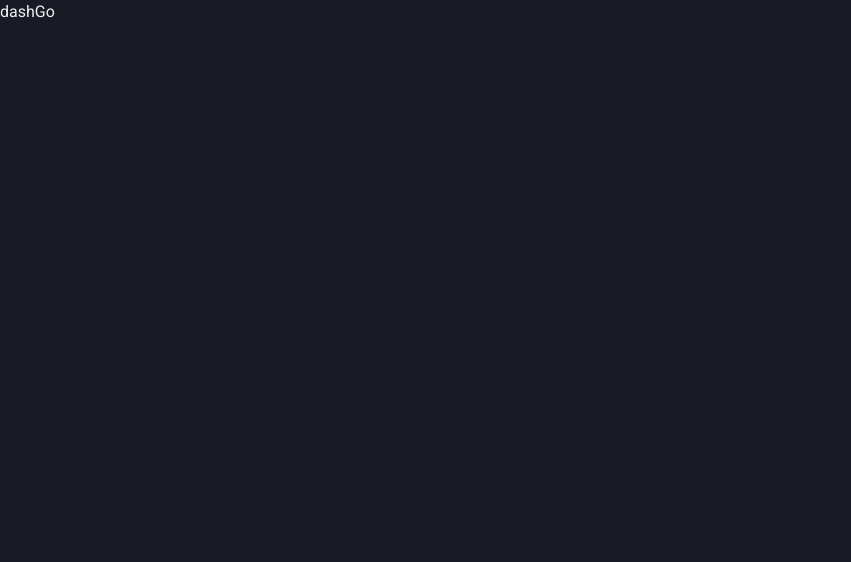
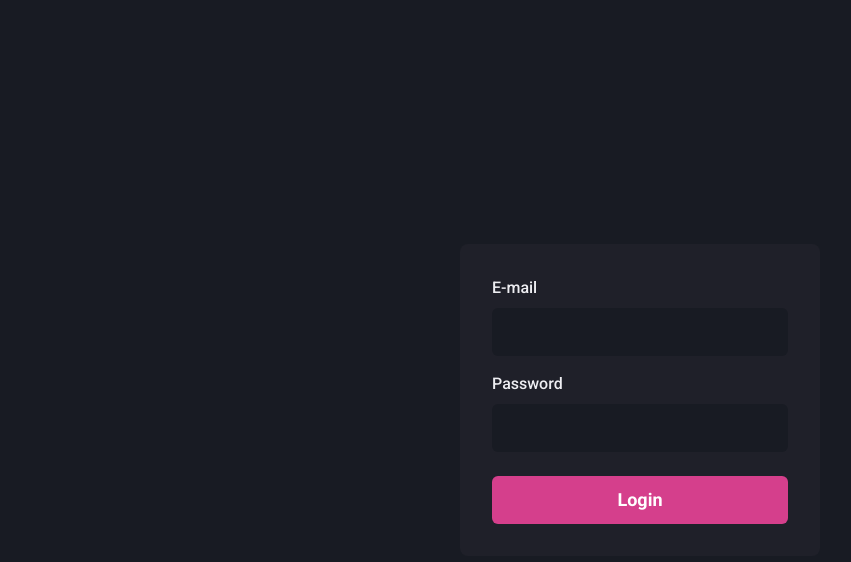
Before and after one commit to victoryuriaf/rocketseat-ignite-reactjs-04-dashGo, a Next.js app: page / in a window 1280 px wide. Shown: the top 562 px of the page, without its empty margins (0-851 px from the left). Built offline with nearby package versions, Linux system fonts and the light colour scheme.

Commit message:
implementing SignIn page

```diff
--- /dev/null
+++ b/src/components/Form/Input.tsx
@@ -0,0 +1,27 @@
+import { FormControl, FormLabel, Input as ChakraInput, InputProps as ChakraInputProps } from "@chakra-ui/react";
+
+interface InputProps extends ChakraInputProps {
+    name: string;
+    label?: string;
+}
+
+export function Input({ name, label, ...rest }: InputProps) {
+    return (
+        <FormControl>
+            {!!label && <FormLabel htmlFor={name}>{label}</FormLabel>}
+
+            <ChakraInput
+                name={name}
+                id={name}
+                focusBorderColor="pink.500"
+                bgColor="gray.900"
+                variant="filled"
+                _hover={{
+                    bgColor: 'gray.900'
+                }}
+                size="lg"
+                {...rest}
+            />
+        </FormControl>
+    );
+}
--- a/src/pages/index.tsx
+++ b/src/pages/index.tsx
@@ -1,5 +1,50 @@
-export default function Home() {
+import { Button, Flex, Stack } from '@chakra-ui/react';
+import { Input } from '../components/Form/Input';
+
+export default function SignIn() {
   return (
-    <h1>dashGo</h1>
+    <Flex
+      w="100vw"
+      h="100vh"
+      alignItems="center"
+      justifyContent="center"
+    >
+      <Flex
+        as="form"
+        width="100%"
+        maxWidth={360}
+        bg="gray.800"
+        p="8"
+        borderRadius={8}
+        flexDirection="column"
+      >
+        <Stack
+          spacing="4"
+        >
+
+          <Input
+            name="email"
+            type="email"
+            label="E-mail"
+          />
+
+          <Input
+            name="Password"
+            type="Password"
+            label="Password"
+          />
+        </Stack>
+
+        <Button
+          type="submit"
+          mt="6"
+          colorScheme="pink"
+          size="lg"
+        >
+          Login
+        </Button>
+
+      </Flex>
+    </Flex >
   )
 }
```
